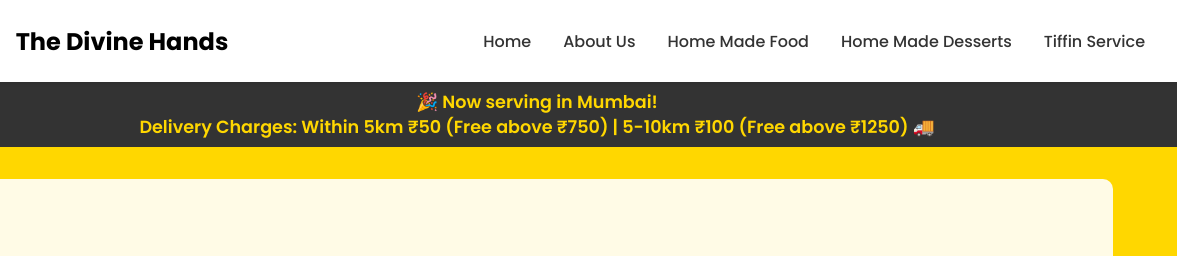
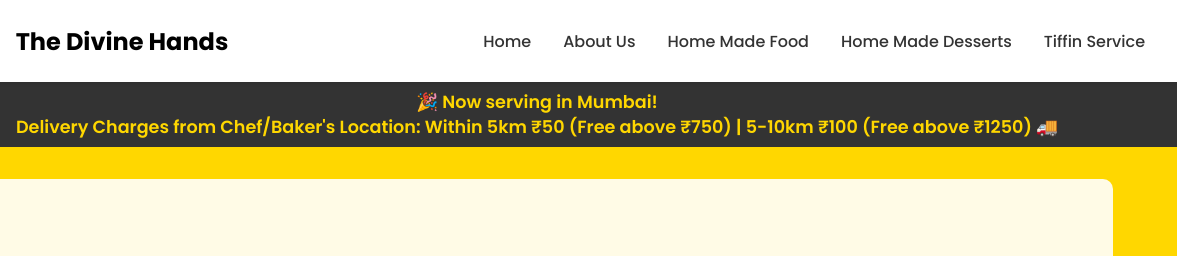
Before and after one commit to aslearntocode/thedivinehands, a website: page app/index.html in a window 1280 px wide. Shown: the top 256 px of the page, 103-1280 px from the left. Drawn offline with Linux system fonts and the light colour scheme.

Commit message:
Added Delivery Charges Notification at the Top

```diff
--- a/app/index.html
+++ b/app/index.html
@@ -596,7 +596,7 @@
     <div class="notification-carousel">
         <div class="notification-slide">
             <p>🎉 Now serving in Mumbai!</p>
-            <p>Delivery Charges: Within 5km ₹50 (Free above ₹750) | 5-10km ₹100 (Free above ₹1250) 🚚</p>
+            <p>Delivery Charges from Chef/Baker's Location: Within 5km ₹50 (Free above ₹750) | 5-10km ₹100 (Free above ₹1250) 🚚</p>
         </div>
     </div>
 
```
